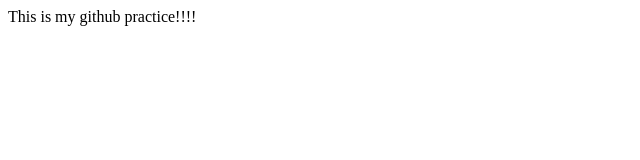
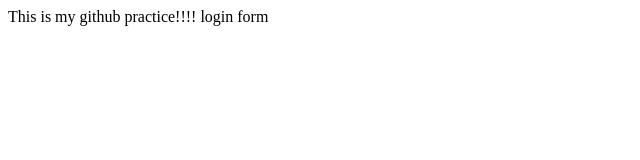
Before and after one commit to c0rmzy/githubpractice, a plain HTML site: page index.html in a window 1280 px wide. Shown: the full height of the page, 0-640 px from the left. Drawn offline with Linux system fonts and the light colour scheme.

Commit message:
login form

```diff
--- /dev/null
+++ b/dir2/app2.js
@@ -0,0 +1 @@
+console.log("hello")
--- a/index.html
+++ b/index.html
@@ -10,6 +10,8 @@
 
 <body>
     This is my github practice!!!!
+
+    login form
 </body>
 
 </html>
```
Also changed, not shown: login.html (added, +1 -0 lines), log.txt (added).
